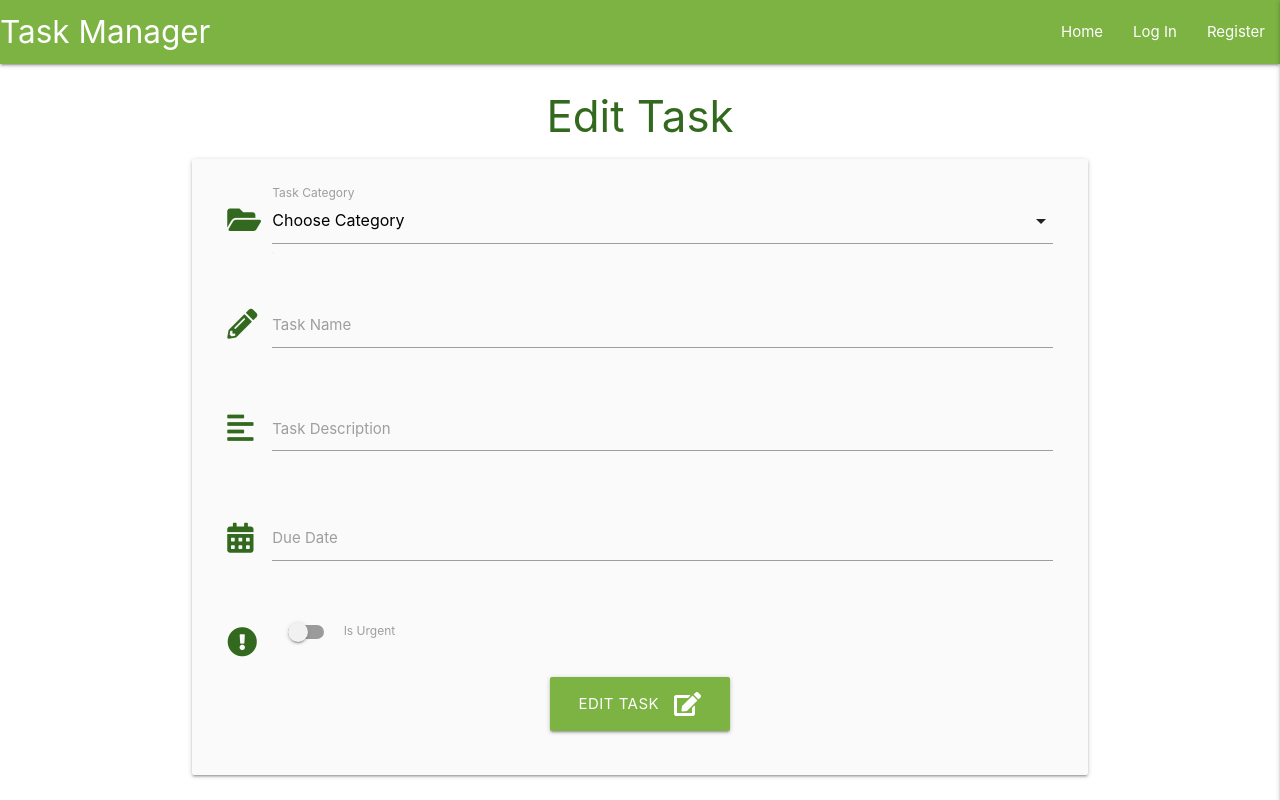
After one commit to Josefinekihlstrom/mini-project, a Flask app: template templates/edit_task.html in a window 1280 px wide. The commit adds this page. Run offline with Flask 2, Linux system fonts and the light colour scheme; the template is opened without the code that fills it, so the values that code supplies are empty; some libraries are stand-ins or nearby versions.

Commit message:
Wire up task edit button

```diff
--- a/app.py
+++ b/app.py
@@ -100,6 +100,9 @@ def logout():
     return redirect(url_for("login"))
 
 
+# add task function
+
+
 @app.route("/add_task", methods=["GET", "POST"])
 def add_task():
     if request.method == "POST":
@@ -120,6 +123,13 @@ def add_task():
     return render_template("add_task.html", categories=categories)
 
 
+@app.route("/edit_task/<task_id>", methods=["GET", "POST"])
+def edit_task(task_id):
+    task = mongo.db.tasks.find_one({"_id": ObjectId(task_id)})
+    categories = mongo.db.categories.find().sort("category_name", 1)
+    return render_template("edit_task.html", task=task, categories=categories)
+
+
 if __name__ == "__main__":
     app.run(host=os.environ.get("IP"),
             port=int(os.environ.get("PORT")),
--- /dev/null
+++ b/templates/edit_task.html
@@ -0,0 +1,72 @@
+{% extends "base.html" %}
+{% block content %}
+
+<h3 class="light-green-text text-darken-4 center-align">Edit Task</h3>
+
+<div class="row card-panel grey lighten-5">
+	<form class="col s12" method="POST" action="{{ url_for('edit_task', task_id=task._id) }}">
+         <!-- category selection -->
+			<div class="row">
+				<div class="input-field col s12">
+                    <i class="fas fa-folder-open prefix light-green-text text-darken-4"></i>
+					<select id="category_name" name="category_name" class="validate" required>
+                        <option value="" disabled selected>Choose Category</option>
+                        {% for category in categories %}
+                            <option value="{{ category.category_name }}">{{ category.category_name }}</option>
+                        {% endfor %}
+                    </select>
+					<label for="category_name">Task Category</label>
+				</div>
+			</div>
+        <!-- task name -->
+		<div class="row">
+			<div class="input-field col s12">
+				<i class="fas fa-pencil-alt prefix light-green-text text-darken-4"></i>
+				<input id="task_name" name="task_name" minlength="5" maxlength="50"
+                        type="text" class="validate" required>
+				<label for="task_name">Task Name</label>
+			</div>
+		</div>
+        <!-- task description -->
+		<div class="row">
+			<div class="input-field col s12">
+				<i class="fas fa-align-left prefix light-green-text text-darken-4"></i>
+				<textarea id="task_description" name="task_description" minlength="5" maxlength="50"
+                        class="materialize-textarea validate" required></textarea>
+				<label for="task_description">Task Description</label>
+			</div>
+		</div>
+        <!-- due date -->
+		<div class="row">
+			<div class="input-field col s12" method="POST" action="">
+				<i class="fas fa-calendar-alt prefix light-green-text text-darken-4"></i>
+				<input id="due_date" name="due_date" type="text" class="datepicker validate" required>
+				<label for="due_date">Due Date</label>
+			</div>
+		</div>
+        <!-- is urgent -->
+		<div class="row">
+			<div class="input-field col s12">
+				<div class="switch">
+                    <i class="fas fa-exclamation-circle prefix light-green-text text-darken-4"></i>
+					<label for="is_urgent">
+                        <input type="checkbox" id="is_urgent">
+                        <span class="lever"></span>
+                        Is Urgent
+                    </label>
+				</div>
+			</div>
+		</div>
+        <!-- submit button -->
+        <div class="row">
+            <div class="col s12 center-align">
+                <button type="submit" class="btn-large light-green darken-1 text-shadow">
+                    Edit Task <i class="fas fa-edit right"></i>
+                </button>
+            </div>
+        </div>
+	</form>
+</div>
+
+
+{% endblock %}
--- a/templates/tasks.html
+++ b/templates/tasks.html
@@ -11,7 +11,7 @@
                     <div class="col s3">
                         <i class="fas fa-caret-down"></i>
                         <a href="" class="btn-small yellow accent-4">Done</a>
-                        <a href="" class="btn-small green accent-4">Edit</a>
+                        <a href="{{ url_for('edit_task', task_id=task._id) }}" class="btn-small green accent-4">Edit</a>
                     </div>
                     <div class="col s9">
                         <strong>{{ task.task_name }}</strong> : {{ task.due_date }}
```
